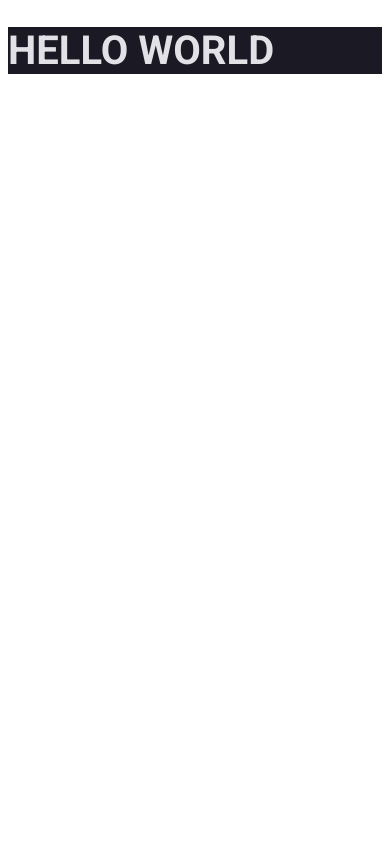
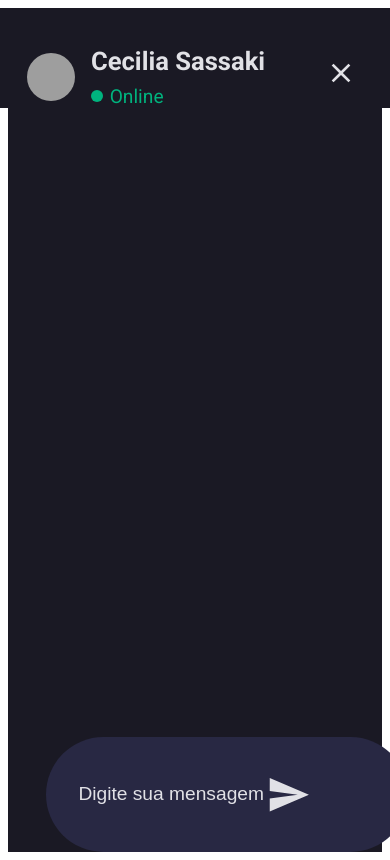
Before and after one commit to thiiz/Chat-Rocketseat, a Next.js app: page / in a window 390 px wide. Built offline with nearby package versions, Linux system fonts and the light colour scheme; grey boxes are pictures that could not be loaded.

Commit message:
mobile interface

```diff
--- a/next.config.js
+++ b/next.config.js
@@ -7,6 +7,9 @@ const nextConfig = {
       ssr: true,
     },
   },
+  images: {
+    domains: ['avatars.githubusercontent.com'],
+  }
 }
 
 module.exports = nextConfig
--- a/package.json
+++ b/package.json
@@ -16,7 +16,9 @@
     "@types/styled-components": "^5.1.26",
     "eslint": "8.33.0",
     "eslint-config-next": "13.1.6",
+    "moment-timezone": "^0.5.40",
     "next": "13.1.6",
+    "nookies": "^2.5.2",
     "react": "18.2.0",
     "react-dom": "18.2.0",
     "react-icons": "^4.7.1",
--- a/pages/index.tsx
+++ b/pages/index.tsx
@@ -1,7 +1,55 @@
 import Head from 'next/head'
-import { Title } from '@/styles/styleHome'
+import {
+  Container,
+  Content,
+  ContainerImage,
+  Header,
+  UserInfoContainer,
+  NameAndStatusContainer,
+  UserName,
+  UserStatus,
+  CloseButton,
+  ChatContainer,
+  AuthorMessage,
+  MessageDate,
+  ContainerUl,
+  ContainerMessageLi,
+  TextMessage,
+  ChatForm,
+  ChatInput,
+  SubmitButton
+} from '@/styles/styleHome'
 
+import Image from 'next/image'
+import { MdOutlineClose, MdSend } from 'react-icons/md'
+import { useRef, useState, useEffect } from 'react'
+import { getHourAndMinuts } from '@/utils/getHourAndMinutes'
+
+interface TypeMessage {
+  author: 'Você' | 'user2',
+  text: string,
+  time: string,
+}
 export default function Home() {
+  const [messages, setMessages] = useState<TypeMessage[]>([]);
+  const [newMessage, setNewMessage] = useState('');
+  const messagesEndRef = useRef<HTMLHeadingElement>(null)
+
+  const scrollToBottom = () => {
+    messagesEndRef.current?.scrollIntoView({ behavior: "smooth" })
+  }
+
+  useEffect(() => {
+    scrollToBottom()
+  }, [messages]);
+
+  const handleSubmit = (event: React.FormEvent<HTMLFormElement>) => {
+    event.preventDefault();
+    setMessages([...messages, { author: 'Você', text: newMessage, time: getHourAndMinuts() }]);
+    setNewMessage('');
+
+  };
+
   return (
     <>
       <Head>
@@ -10,9 +58,54 @@ export default function Home() {
         <meta name="viewport" content="width=device-width, initial-scale=1" />
         <link rel="icon" href="/favicon.ico" />
       </Head>
-      <main>
-        <Title>HELLO WORLD</Title>
-      </main>
+      <Container>
+        <Header>
+          <UserInfoContainer>
+            <ContainerImage>
+              <Image src='https://avatars.githubusercontent.com/u/77014702?v=4' fill sizes='100%' alt='' />
+            </ContainerImage>
+            <NameAndStatusContainer>
+              <UserName>Cecilia Sassaki</UserName>
+              <UserStatus>Online</UserStatus>
+            </NameAndStatusContainer>
+          </UserInfoContainer>
+          <CloseButton>
+            <MdOutlineClose />
+          </CloseButton>
+        </Header>
+        <ChatContainer>
+          <ContainerUl>
+            {messages.map((message, index) => (
+              <>
+                {
+                  messages[index - 1] &&
+                    new Date(messages[index].time).getTime() - new Date(messages[index - 1].time).getTime() > 60 * 60 * 1000 ||
+                    index === 0
+                    ? (
+                      <MessageDate>Hoje {getHourAndMinuts()}</MessageDate>
+                    )
+                    : null
+                }
+                <ContainerMessageLi key={index}>
+                  <AuthorMessage>{message.author} - {message.time}</AuthorMessage>
+                  <TextMessage>{message.text}</TextMessage>
+                </ContainerMessageLi>
+              </>
+            ))}
+          </ContainerUl>
+        </ChatContainer>
+        <ChatForm onSubmit={handleSubmit}>
+          <ChatInput
+            autoFocus
+            type="text"
+            placeholder='Digite sua mensagem'
+            value={newMessage}
+            onChange={event => setNewMessage(event.target.value)}
+          />
+          <SubmitButton type="submit"><MdSend /></SubmitButton>
+        </ChatForm>
+      </Container>
+      <div id="chatEnd" ref={messagesEndRef} />
     </>
   )
 }
--- a/styles/GlobalStyle.ts
+++ b/styles/GlobalStyle.ts
@@ -1,10 +1,33 @@
 import { createGlobalStyle } from 'styled-components';
 
 const GlobalStyle = createGlobalStyle`
+:root {
+  font-size: 62.5%;
+}
+body {
+  font-size: 1.6rem;
+}
   * {
     margin: 0;
     padding: 0;
 	  box-sizing: border-box;
+    scrollbar-width: auto;
+    scrollbar-color: #633bbc #d4d4d4;
+  }
+
+  *::-webkit-scrollbar {
+    width: 4px;
+    height: 10px;
+  }
+
+  *::-webkit-scrollbar-track {
+    background: #d4d4d4;
+  }
+
+  *::-webkit-scrollbar-thumb {
+    background-color: #633bbc;
+    border-radius: 0px;
+    border: 3px solid #633bbc;
   }
 `;
 
--- a/styles/styleHome.ts
+++ b/styles/styleHome.ts
@@ -1,11 +1,176 @@
+import Image from "next/image";
 import styled from "styled-components";
 
+const Container = styled.div`
+	 background-color: ${props => props.theme.bg.default};
+   font-family: "Roboto", sans-serif;
+   padding: 0 2.4rem;
+   display: grid;
+    grid-template-rows: 1fr auto;
+    grid-template-columns: 1fr;
+    height: 100vh;
+   `;
 
-const Title = styled.h1`
-  font-family: 'Roboto', sans-serif;
-  font-size: 2.5rem;
+const Content = styled.div`
+     overflow-y: auto;
+  `
+const Header = styled.header`
+  display: flex;
+  align-items: center;
+  justify-content: space-around;
+  position: fixed;
   background-color: ${props => props.theme.bg.default};
+  padding-top: 2.4rem;
+  width: 100%;
+  left: 0;
+`;
+const UserInfoContainer = styled.div`
+  display: flex;
+  align-items: center;
+  column-gap: 1rem;
+`
+const ContainerImage = styled.div`
+  width: 48px;
+  height: 48px;
+  position: relative;
+ & img {
+  border-radius: 50%;
+ }
+`;
+
+const NameAndStatusContainer = styled.div`
+  display: flex;
+  flex-direction: column;
+  row-gap: .5rem;
+`
+
+const UserName = styled.span`
   color: ${props => props.theme.text.default};
+  font-weight: 700;
+  font-size: 1.6rem;
+  line-height: 1.9rem;
+`
+
+const UserStatus = styled.span`
+    color: #00B37E;
+    display: flex;
+    align-items: center;
+    font-size: 1.2rem;
+    column-gap: .4rem;
+
+  &::before{
+    content: '';
+    display: block;
+    width: .77rem;
+    height: .77rem;
+    background-color: #00B37E;
+    border-radius: 50%;
+  }
+`
+const CloseButton = styled.button`
+  color: ${props => props.theme.text.default};
+  background: none;
+  border: none;
+  font-size: 2rem;
+`
+
+const ChatContainer = styled.div`
+  min-height: 100%;
+  padding-top: 9.5rem;
+  display: grid;
+  grid-template-rows: 100% auto;
+`
+
+const AuthorMessage = styled.span`
+ color: ${props => props.theme.text.default};
+ font-size: 1.2rem;
+ font-weight: 400;
+ margin-top: 1.5rem;
+
+`
+
+const MessageDate = styled.span`
+  color: ${props => props.theme.text.default};
+  align-self: center;
+  font-size: 1.2rem;
+  font-weight: 400;
+  margin: 3.3rem 0;
+`
+
+const ContainerUl = styled.ul`
+  display: flex;
+  flex-direction: column;
+  align-items: flex-end;
+  justify-content: flex-end;
   `
 
-export { Title }
+const ContainerMessageLi = styled.li`
+  display: flex;
+  flex-wrap: wrap;
+  flex-direction: column;
+  align-items: flex-end;
+  row-gap: .5rem;
+`
+
+const TextMessage = styled.span`
+  color: ${props => props.theme.text.default};
+  background-color: ${props => props.theme.bg.chat.primary};
+  padding: 1.4rem;
+  border-radius: 8px 8px 0px 8px;
+  font-size: 1.2rem;
+  word-break: break-word;
+  `
+
+const ChatForm = styled.form`
+     margin-top: 4rem;
+     position: relative;
+`
+
+const ChatInput = styled.input`
+  width: 100%;
+  background-color: ${props => props.theme.bg.variant};
+  color: ${props => props.theme.text.default};
+  border: none;
+  outline: none;
+  height: 5.2rem;
+  border-radius: 999px;
+  line-height: 1.4rem;
+  padding: 1rem 2rem;
+  font-size: 1.2rem;
+  &::placeholder {
+    color: ${props => props.theme.text.default};
+  }
+`
+const SubmitButton = styled.button`
+  position: absolute;
+  right: 1.65rem;
+  top: 50%;
+  transform: translateY(-40%);
+  background: none;
+  border: none;
+  font-size: 2.8rem;
+  color: ${props => props.theme.text.default};
+
+`
+export {
+  Container,
+  Content,
+  Header,
+  ContainerImage,
+  UserInfoContainer,
+  NameAndStatusContainer,
+  UserName,
+  UserStatus,
+  CloseButton,
+  ChatContainer,
+  MessageDate,
+  ContainerUl,
+  ContainerMessageLi,
+  AuthorMessage,
+  TextMessage,
+  ChatForm,
+  ChatInput,
+  SubmitButton
+
+
+}
--- /dev/null
+++ b/utils/getHourAndMinutes.ts
@@ -0,0 +1,8 @@
+import { tz } from 'moment-timezone'
+
+const getHourAndMinuts = () => {
+	const messageHourAndMinutes = tz('America/Sao_Paulo').format('HH:mm');
+	return messageHourAndMinutes
+}
+
+export { getHourAndMinuts }
```
Also changed, not shown: 1 other file (tests, documents, lock files or other folders).
